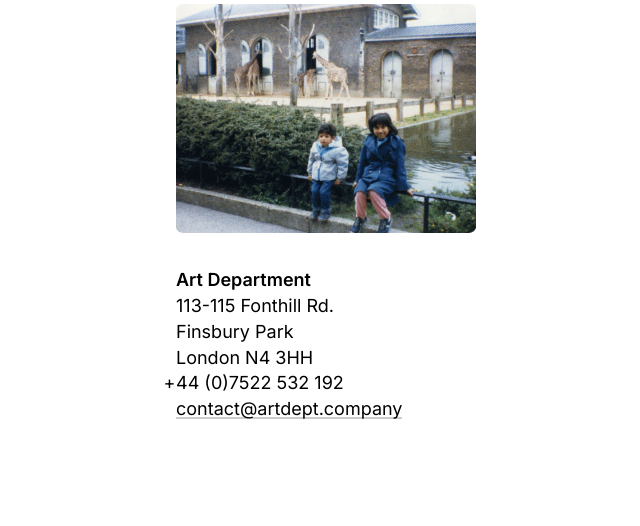
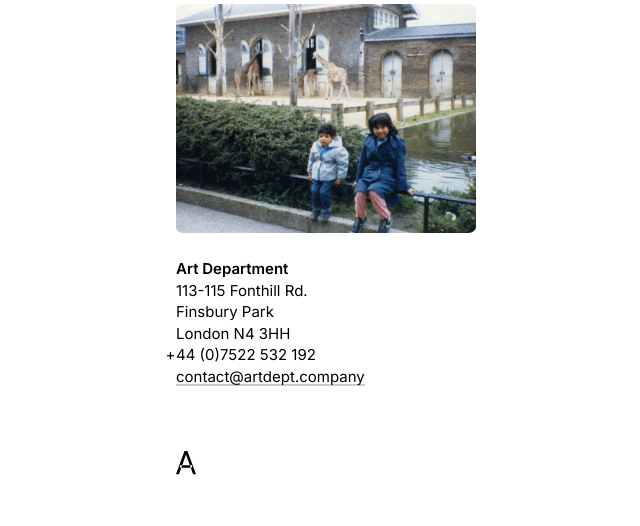
Before and after one commit to droom/artdept, a PHP site: page / in a window 1280 px wide. Shown: the part 1461-1987 px from the top of the page, without its empty margins (16-656 px from the left). Before the commit the page ends 1880 px from the top, so only its background shows below. Run offline with PHP 8.4, Linux system fonts and the light colour scheme.

Commit message:
amends footer; adds end-mark

```diff
--- a/css/artdept.css
+++ b/css/artdept.css
@@ -26,7 +26,7 @@ blockquote, cite {
 
 .wrap {
   max-width: 520px;
-  padding: 5rem 15% 3rem 15%;
+  padding: 5rem 15% 2.5rem 15%;
 }
 
 @media screen and (max-width: 900px) {
@@ -81,10 +81,15 @@ blockquote, cite {
   padding-top: 1.5em;
 }
 
+img.editorial{
+  margin-bottom: 1rem;
+}
+
+.end-mark{
+  margin-top: 3.5rem;
+}
 
 /* Typestyles */
-
-
 
 a, a:link {
   text-decoration: none;
@@ -111,6 +116,11 @@ a:hover {
 
 .h3, .fw600{
   font-weight: 600;
+}
+
+.footer p{
+  font-size: 15px;
+  line-height: 1.2rem;
 }
 
 /* Hanging or offset punctuation */
@@ -163,7 +173,6 @@ a:hover {
 
 img.editorial{
   max-width: 300px;
-  margin-bottom: 1.5rem;
 }
 
 img.rounded{
--- a/index.html
+++ b/index.html
@@ -136,8 +136,8 @@
         <a href="mailto:contact@artdept.company"><span class="email">contact@artdept.company</a>
       </p>
     </footer>
-
-</div>
+    <img src="images/logo-20.svg" class="end-mark"/>
+  </div>
 
 
   </body>
```
Also changed, not shown: elements/32.png, images/logo-20.svg (added), images/logo-30.svg (added), images/logo-40.svg (added), images/logo-50.svg (added), 1 other file.
